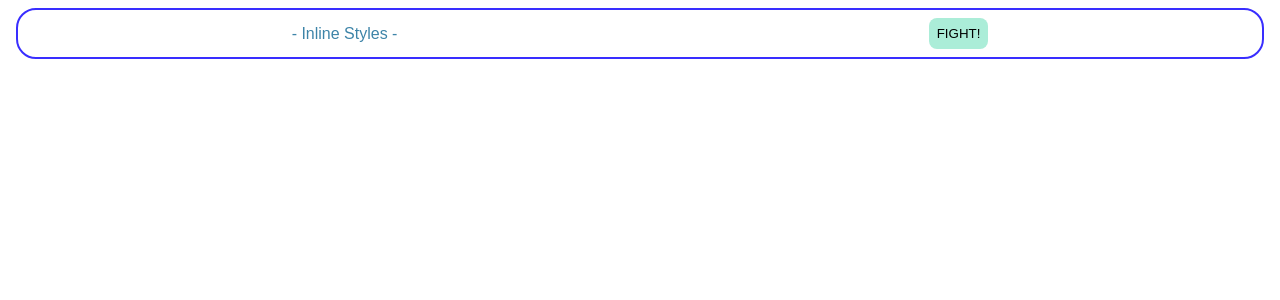
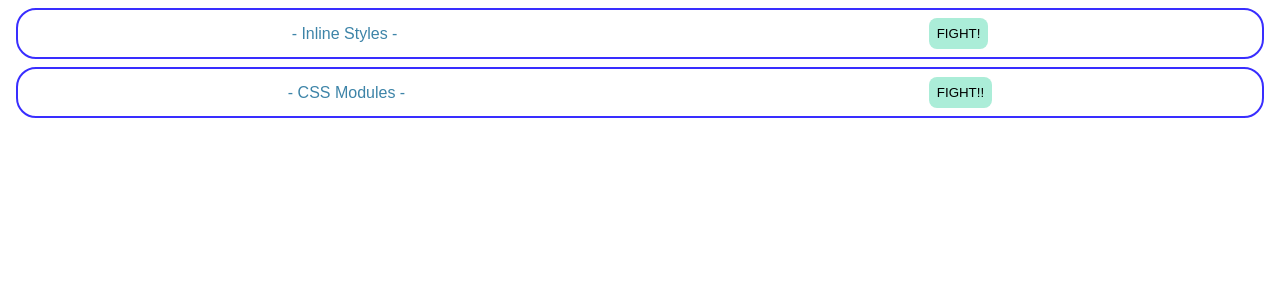
Before and after one commit to ko-to-mi-san/sandbox-react-jissen, a React (Create React App) app: page /1 in a window 1280 px wide. Shown: the top 300 px of the page. Built offline with nearby package versions, Linux system fonts and the light colour scheme.

Commit message:
cssmodule

```diff
--- a/package.json
+++ b/package.json
@@ -5,6 +5,7 @@
   "keywords": [],
   "main": "src/index.js",
   "dependencies": {
+    "node-sass": "7.0.1",
     "react": "17.0.2",
     "react-dom": "17.0.2",
     "react-scripts": "4.0.0"
--- a/src/App.js
+++ b/src/App.js
@@ -1,3 +1,4 @@
+import { CssModules } from "./components/CssModules";
 import { InlineStyle } from "./components/InlineStyle";
 
 import "./styles.css";
@@ -6,6 +7,7 @@
   return (
     <div className="App">
       <InlineStyle />
+      <CssModules />
     </div>
   );
 }
--- /dev/null
+++ b/src/components/CssModules.jsx
@@ -0,0 +1,10 @@
+import classes from "./CssModules.module.scss";
+
+export const CssModules = () => {
+  return (
+    <div className={classes.container}>
+      <p className={classes.title}>- CSS Modules -</p>
+      <button className={classes.button}>FIGHT!!</button>
+    </div>
+  );
+};
--- /dev/null
+++ b/src/components/CssModules.module.scss
@@ -0,0 +1,26 @@
+.container {
+  border: solid 2px #392eff;
+  border-radius: 20px;
+  padding: 8px;
+  margin: 8px;
+  display: flex;
+  justify-content: space-around;
+  align-items: center;
+}
+
+.title {
+  margin: 0;
+  color: #3d84a8;
+}
+
+.button {
+  background-color: #abedd8;
+  border: none;
+  padding: 8px;
+  border-radius: 8px;
+  &:hover {
+    background-color: #46cdcf;
+    color: #fff;
+    cursor: pointer;
+  }
+}
```
